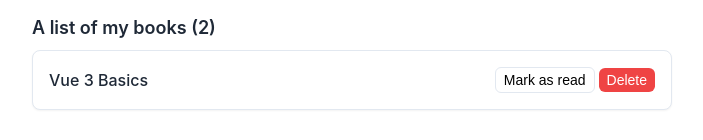
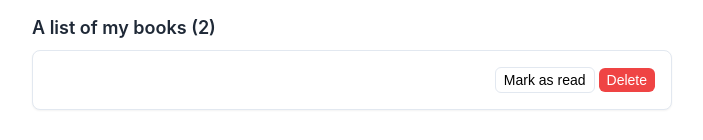
Before and after one commit to nysuri/vue-example-project, a Vue app: page / in a window 1280 px wide. Shown: the part 168-308 px from the top of the page, without its empty margins (288-991 px from the left). Built offline with nearby package versions, Linux system fonts and the light colour scheme.

Commit message:
chore: removed unused code

```diff
--- a/src/App.vue
+++ b/src/App.vue
@@ -2,10 +2,10 @@
 import TheNavbar from './components/TheNavbar.vue'
 import { ref } from 'vue'
 
-const books = ref([
+const books = [
   { id: 1, title: 'Vue 3 Basics', read: false },
   { id: 2, title: 'Composition API', read: false },
-])
+]
 
 function toggleRead(id) {
   // TODO
@@ -33,9 +33,9 @@ function removeBook(book) {
       <div>
         <h3 class="section-title">A list of my books ({{ books.length }})</h3>
         <ul class="book-items">
-          <li :id="'book-' + books[0].id" class="book-item">
+          <li id="1" class="book-item">
             <p class="book-title">
-              {{ books[0].title }}
+              <!-- Show the first book here -->
             </p>
             <div>
               <button class="read-button">Mark as read</button>
```
